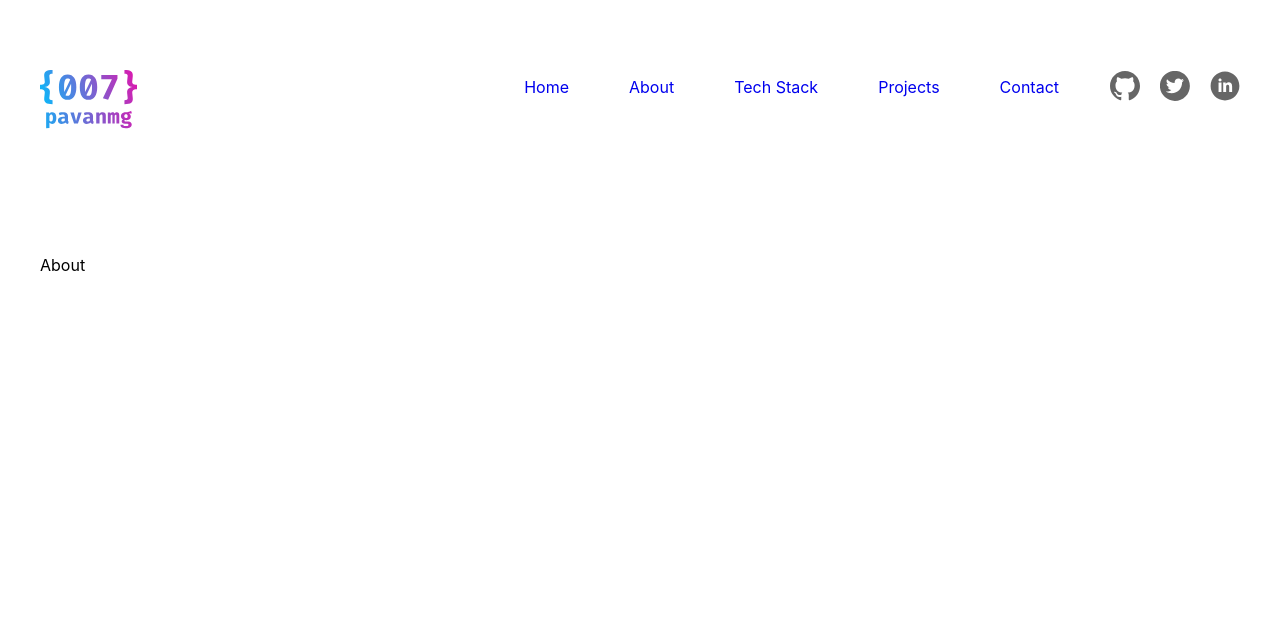
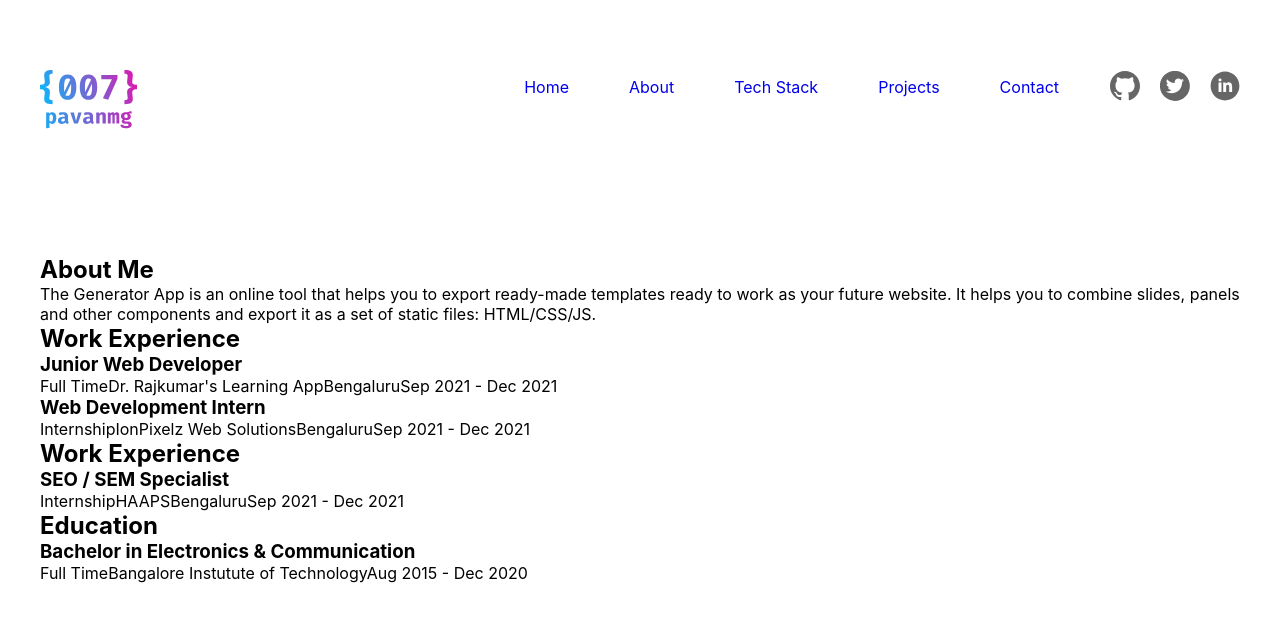
Before and after one commit to Pavel-Retunskih/Portfolio, a React app: page /about in a window 1280 px wide. Shown: the top 622 px of the page. Built offline with nearby package versions, Linux system fonts and the light colour scheme.

Commit message:
add skills page

```diff
--- a/src/layout/About/About.tsx
+++ b/src/layout/About/About.tsx
@@ -1,6 +1,45 @@
 function About(){
     return(
-        <div>About</div>
+        <div>
+            <div>
+                <h2>About Me</h2>
+                <p>The Generator App is an online tool that helps you to export ready-made templates ready to work as your future website. It helps you to combine slides, panels and other components and export it as a set of static files: HTML/CSS/JS.</p>
+            </div>
+            <div>
+                <h2>Work Experience</h2>
+                <div>
+                    <h3>Junior Web Developer</h3>
+                    <span>Full Time</span>
+                    <span>Dr. Rajkumar's Learning App</span>
+                    <span>Bengaluru</span>
+                    <span>Sep 2021 - Dec 2021</span>
+                </div>
+                <div>
+                    <h3>Web Development Intern</h3>
+                    <span>Internship</span>
+                    <span>IonPixelz Web Solutions</span>
+                    <span>Bengaluru</span>
+                    <span>Sep 2021 - Dec 2021</span>
+                </div>
+                <div>
+                    <h2>Work Experience</h2>
+                    <h3>SEO / SEM Specialist</h3>
+                    <span>Internship</span>
+                    <span>HAAPS</span>
+                    <span>Bengaluru</span>
+                    <span>Sep 2021 - Dec 2021</span>
+                </div>
+            </div>
+            <div>
+                <h2>Education</h2>
+                <div>
+                    <h3>Bachelor in Electronics & Communication</h3>
+                    <span>Full Time</span>
+                    <span>Bangalore Instutute of Technology</span>
+                    <span>Aug 2015 - Dec 2020</span>
+                </div>
+            </div>
+        </div>
     )
 }
 
--- a/src/layout/Skills/Skills.tsx
+++ b/src/layout/Skills/Skills.tsx
@@ -1,6 +1,27 @@
+import { Icon } from "../../components/Icon/Icon";
+
 function Skills(){
     return(
-        <div>Skills</div>
+        <div>
+            <div>
+                <h2>My Tech Stack</h2>
+                <p> Technologies I've been working with recently</p>
+            </div>
+            <div>
+                <Icon height="120" width="120" viewBox="0 0 120 120" iconId="htmlIcon"/>
+                <Icon height="120" width="120" viewBox="0 0 120 120" iconId="cssIcon"/>
+                <Icon height="120" width="120" viewBox="0 0 120 120" iconId="jsIcon"/>
+                <Icon height="120" width="120" viewBox="0 0 120 120" iconId="reactIcon"/>
+                <Icon height="120" width="120" viewBox="0 0 120 120" iconId="reduxIcon"/>
+                <Icon height="120" width="120" viewBox="0 0 120 120" iconId="bootstrapIcon"/>
+                <Icon height="120" width="120" viewBox="0 0 120 120" iconId="tailwindIcon"/>
+                <Icon height="120" width="120" viewBox="0 0 120 120" iconId="sassIcon"/>
+                <Icon height="120" width="120" viewBox="0 0 120 120" iconId="gitIcon"/>
+                <Icon height="120" width="120" viewBox="0 0 120 120" iconId="greensockIcon"/>
+                <Icon height="120" width="120" viewBox="0 0 120 120" iconId="vscodeIcon"/>
+                <Icon height="120" width="120" viewBox="0 0 120 120" iconId="githubIcon"/>
+            </div>
+        </div>
     )
 }
 
```
Also changed, not shown: src/assets/icons/iconsSprite.svg.
